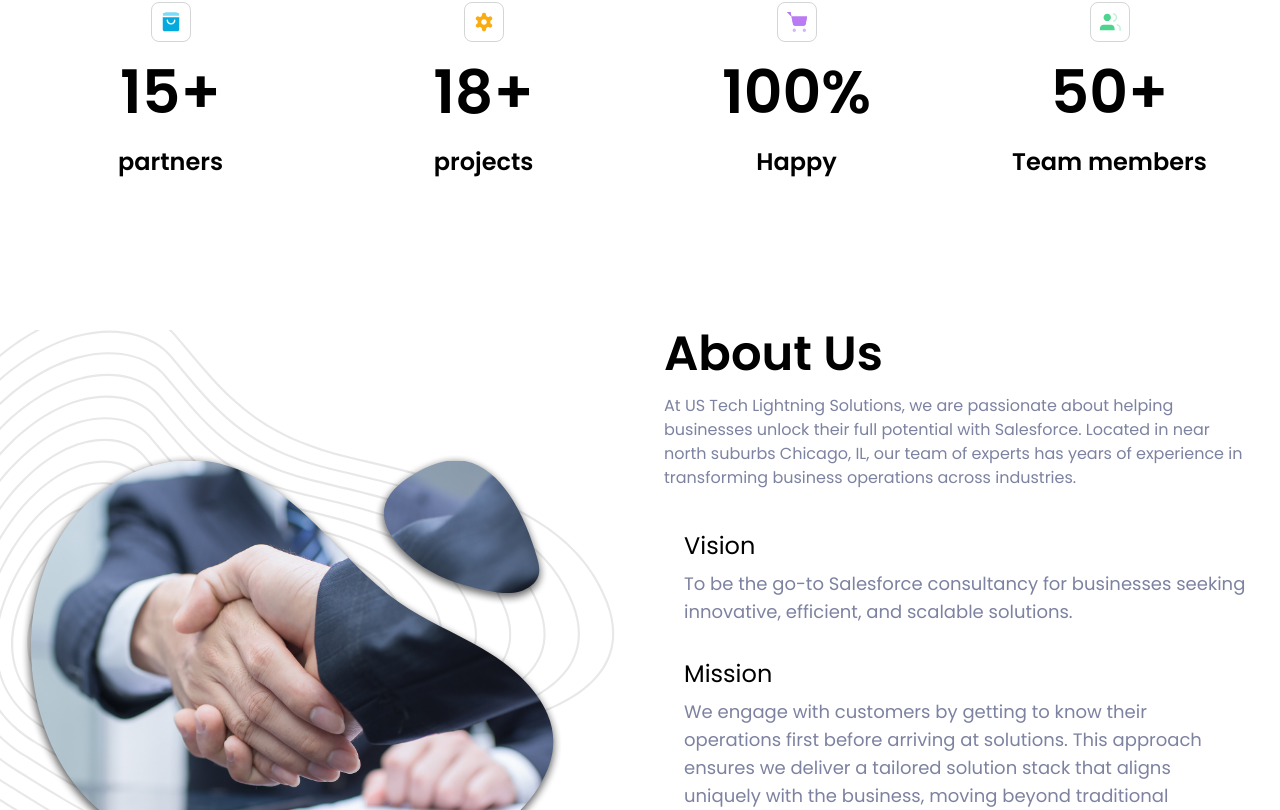
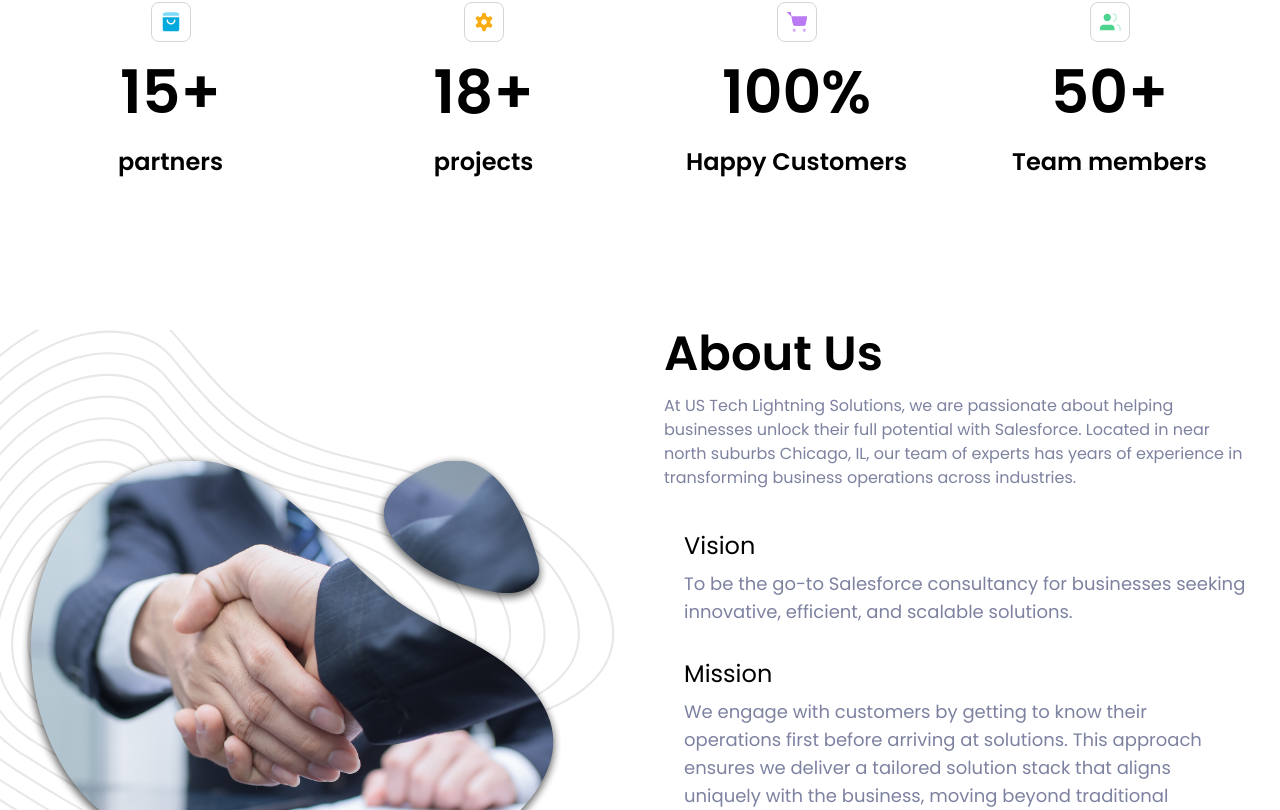
Before and after one commit to lexonit/UsTech, a Next.js app: page / in a window 1280 px wide. Shown: the part 1590-2400 px from the top of the page. Built offline with nearby package versions, Linux system fonts and the light colour scheme.

Commit message:
updated feeback change s

```diff
--- a/app/components/Buyers/index.tsx
+++ b/app/components/Buyers/index.tsx
@@ -23,7 +23,7 @@ const cardData: cardDataType[] = [
     {
         imgSrc: '/assets/buyers/happybuyers.svg',
         percent: '100% ',
-        heading: "Happy",
+        heading: "Happy Customers",
         subheading: "",
     },
     {
--- a/app/components/Footer/Footer.tsx
+++ b/app/components/Footer/Footer.tsx
@@ -96,14 +96,14 @@ const Footer = () => {
                 </div>
 
                 {/* All Rights Reserved */}
-                <div className='py-10 lg:flex items-center justify-between border-t border-t-bordertop'>
+                {/* <div className='py-10 lg:flex items-center justify-between border-t border-t-bordertop'>
                     <h4 className='text-offwhite text-sm text-center lg:text-start font-normal'>@2025 Agency. All Rights Reserved by <Link href="https://ustechlightningsolutions.com" target="_blank"> ustechlightningsolutions.com</Link></h4>
                     <div className="flex gap-5 mt-5 lg:mt-0 justify-center lg:justify-start">
                         <h4 className='text-offwhite text-sm font-normal'><Link href="/" target="_blank">Privacy policy</Link></h4>
                         <div className="h-5 bg-bordertop w-0.5"></div>
                         <h4 className='text-offwhite text-sm font-normal'><Link href="/" target="_blank">Terms & conditions</Link></h4>
                     </div>
-                </div>
+                </div> */}
 
             </div>
         </div>
```
